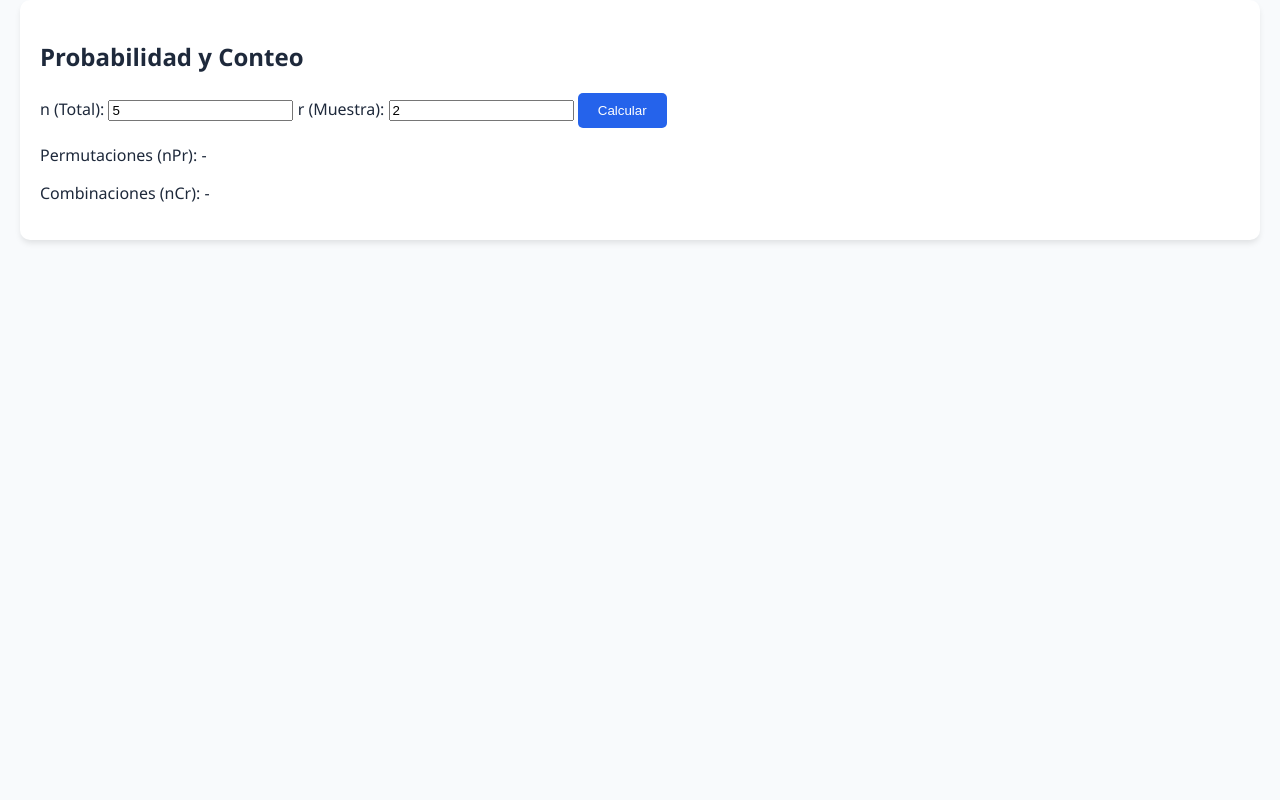
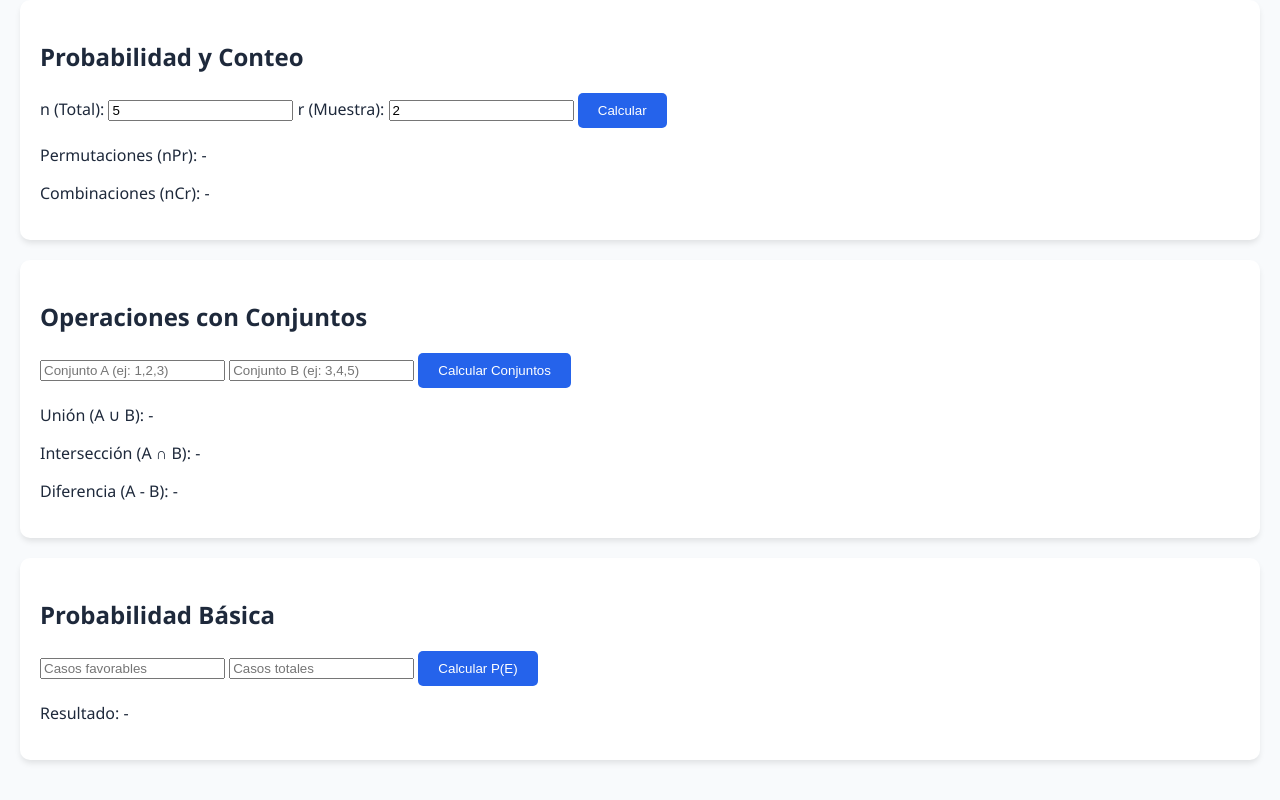
Before and after one commit to antoniodavila230107-cell/proyecto-estadistica, a plain HTML site: page index.html in a window 1280 px wide. Shown: the part 1072-1872 px from the top of the page. Before the commit the page ends 1352 px from the top, so only its background shows below. Drawn offline with nearby package versions, Linux system fonts and the light colour scheme.

Commit message:
Update index.html

```diff
--- a/index.html
+++ b/index.html
@@ -78,8 +78,31 @@
                 </div>
             </div>
         </section>
+        <section class="card">
+    <h2>Operaciones con Conjuntos</h2>
+    <div class="input-group">
+        <input type="text" id="conjuntoA" placeholder="Conjunto A (ej: 1,2,3)">
+        <input type="text" id="conjuntoB" placeholder="Conjunto B (ej: 3,4,5)">
+        <button onclick="calcularConjuntos()">Calcular Conjuntos</button>
+    </div>
+    <div id="conjuntosResult">
+        <p>Unión (A ∪ B): <span id="resUnion">-</span></p>
+        <p>Intersección (A ∩ B): <span id="resInter">-</span></p>
+        <p>Diferencia (A - B): <span id="resDif">-</span></p>
+    </div>
+</section>
+<section class="card">
+    <h2>Probabilidad Básica</h2>
+    <div class="input-group">
+        <input type="number" id="favorables" placeholder="Casos favorables">
+        <input type="number" id="totales" placeholder="Casos totales">
+        <button onclick="calcularProbabilidad()">Calcular P(E)</button>
+    </div>
+    <p>Resultado: <span id="resProb">-</span></p>
+</section>
     </main>
 
     <script src="script.js"></script>
 </body>
+
 </html>
```
